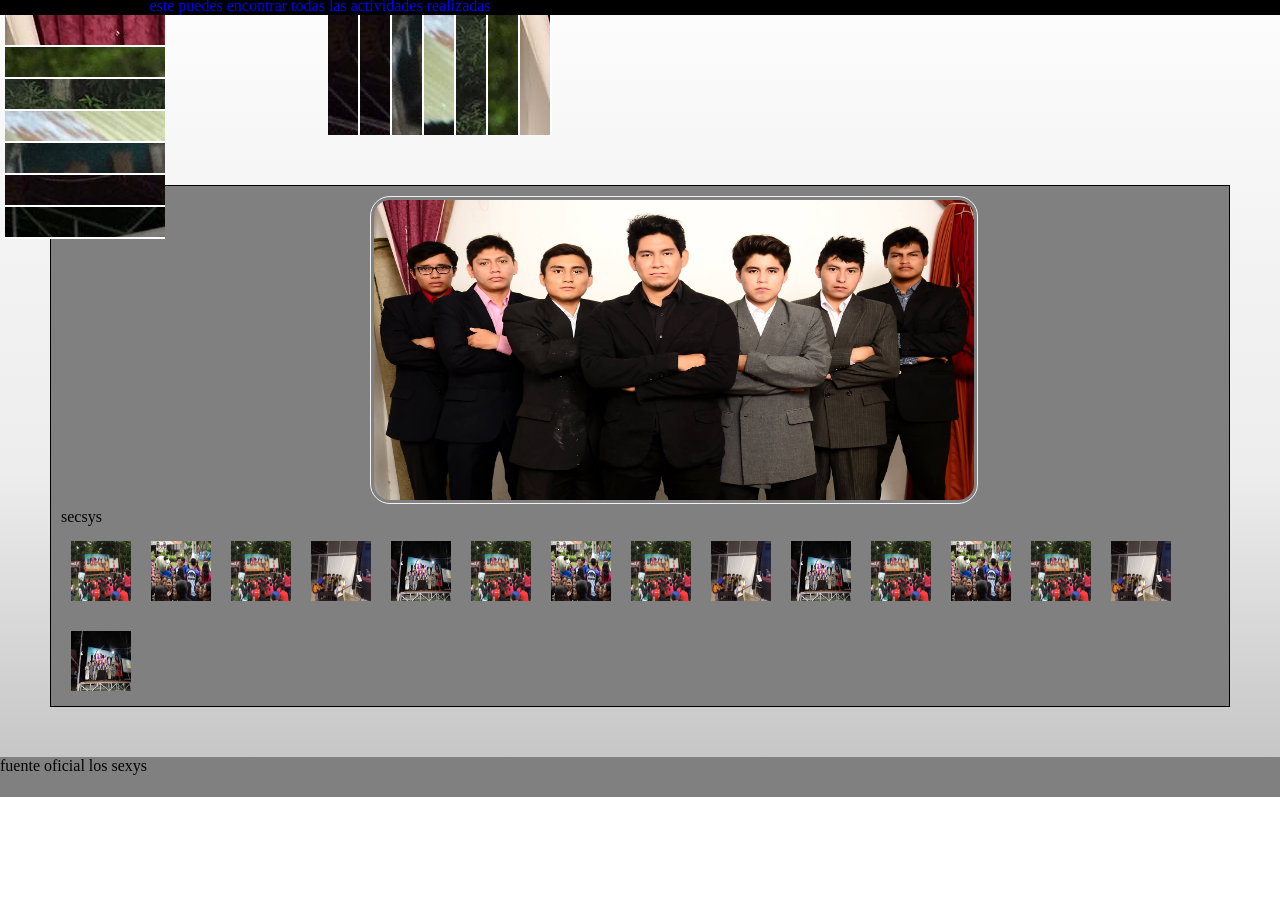
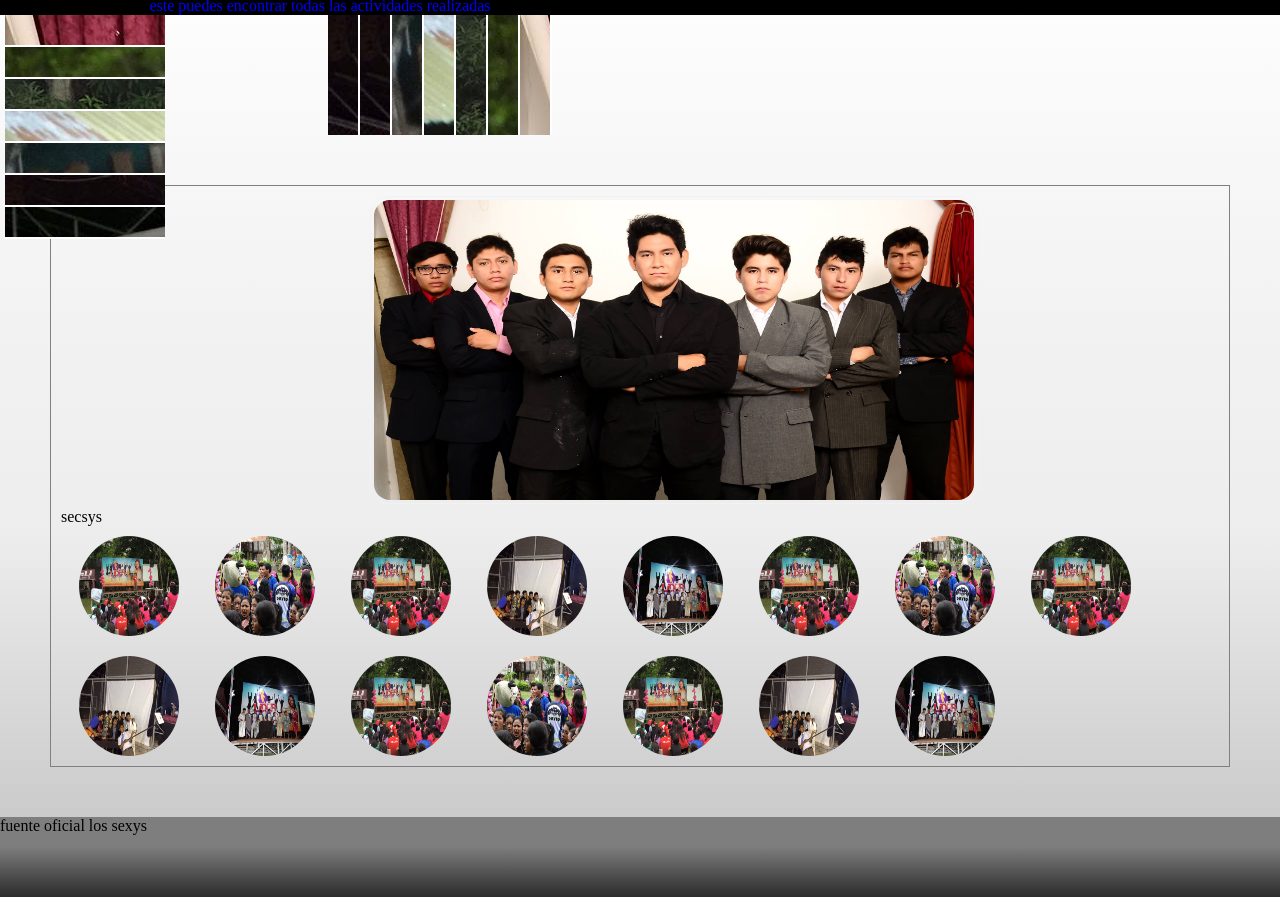
Before and after one commit to SS-PachaP/Web-SecSys-III, a plain HTML site: page galerias-alis/galeriacampamento.html in a window 1280 px wide. Shown: the part 58-955 px from the top of the page. Before the commit the page ends 855 px from the top, so only its background shows below. Drawn offline with Linux system fonts and the light colour scheme.

Commit message:
nuevo diseño miniaturas

```diff
--- a/galerias-alis/galeria.css
+++ b/galerias-alis/galeria.css
@@ -83,10 +83,9 @@ filter: progid:DXImageTransform.Microsoft.gradient( startColorstr='#ffffff', end
 -moz-box-sizing:border-box
 }
 #galeria {
-border: 1px solid black;  /* Borde de la galería */
+border: 1px solid grey;  /* Borde de la galería */
 padding: 10px;
 padding-bottom: 0;
-background: grey;  /* Fondo de la galería */
 margin:50px  /* Ancho de la galería */
 }
 #galeria_miniaturas {
@@ -105,12 +104,12 @@ border-radius: 20px;
 border-color: 2px black rgba(255,255,255,0.12);
 }
 .miniatura {
-width:  60px;  /* Ancho de las miniaturas */
-height:  60px;  /* Alto de las miniaturas */
+width:  100px;  /* Ancho de las miniaturas */
+height:  100px;  /* Alto de las miniaturas */
 float: left;
 cursor: pointer;
-padding: 5px;
-margin: 10px 5px;
+margin: 10px 18px;
+    border-radius: 50px;
 }
 .miniatura:hover {
 opacity:.8;   /* Opacidad */
--- a/galerias-alis/galeriacampamento.html
+++ b/galerias-alis/galeriacampamento.html
@@ -33,9 +33,9 @@
         <li><a href="#"><img src="imagenes/image8.jpg" alt="#" title="#" /></a></li>
       </ul>
     </div>
-<div id="galeria">
+<div id="galeria" img src="imagenes/image2.jpg" alt="">
 <div id="galeria_imagen">
-<img id="imgGaleria" src="imagenes/image1.jpg" />
+<img id="imgGaleria" src="imagenes/image1.jpg">
 <p>secsys</p>
 </div>
 <div id="galeria_miniaturas">
--- a/galerias-alis/titulo.css
+++ b/galerias-alis/titulo.css
@@ -17,6 +17,12 @@
 }
 
 .info{
-    background: grey;
-    height: 40px;
+    /* Permalink - use to edit and share this gradient: http://colorzilla.com/gradient-editor/#7d7e7d+37,2b2b2b+100 */
+background: rgb(125,126,125); /* Old browsers */
+background: -moz-linear-gradient(top,  rgba(125,126,125,1) 37%, rgba(43,43,43,1) 100%); /* FF3.6-15 */
+background: -webkit-linear-gradient(top,  rgba(125,126,125,1) 37%,rgba(43,43,43,1) 100%); /* Chrome10-25,Safari5.1-6 */
+background: linear-gradient(to bottom,  rgba(125,126,125,1) 37%,rgba(43,43,43,1) 100%); /* W3C, IE10+, FF16+, Chrome26+, Opera12+, Safari7+ */
+filter: progid:DXImageTransform.Microsoft.gradient( startColorstr='#7d7e7d', endColorstr='#2b2b2b',GradientType=0 ); /* IE6-9 */
+
+    height: 80px;
 }
```
